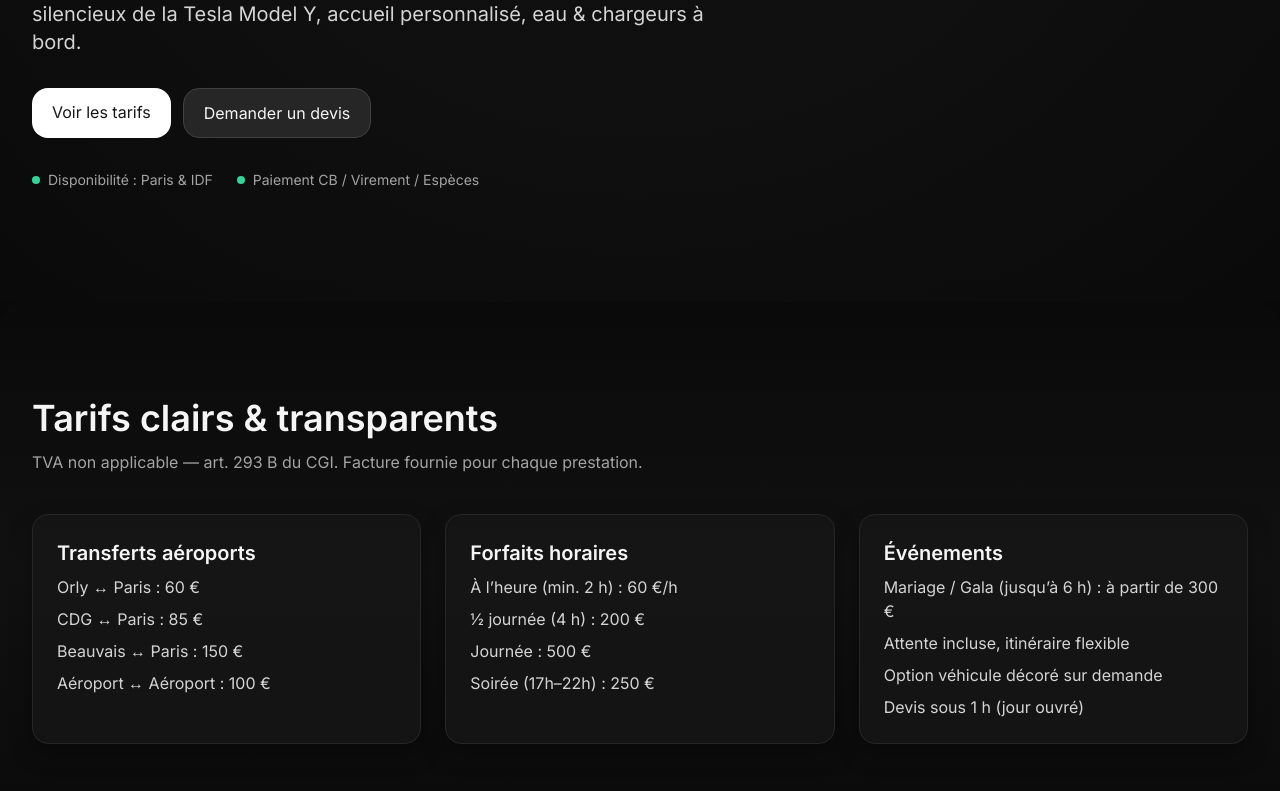
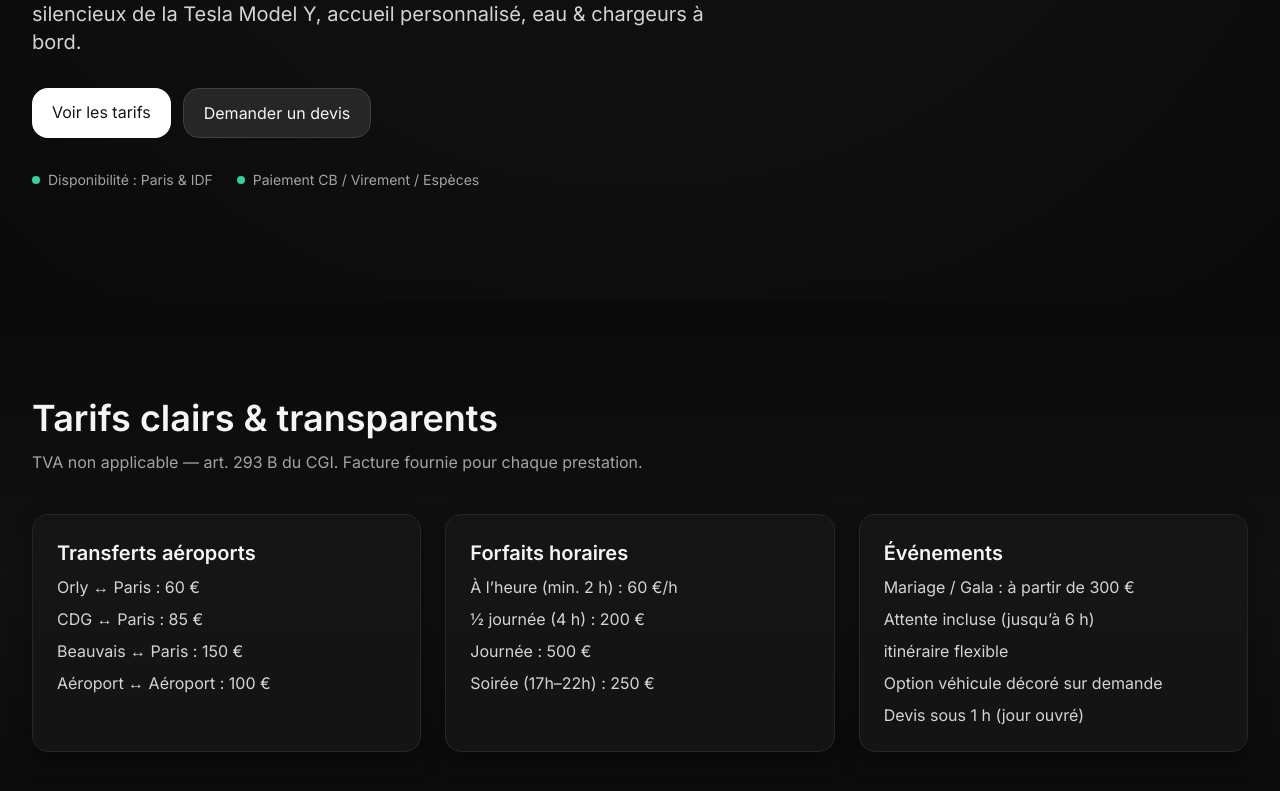
Before and after one commit to Robotham33/Trustdrive, a React (Vite) app: page / in a window 1280 px wide. Shown: the part 325-1116 px from the top of the page. Built offline with nearby package versions, Linux system fonts and the light colour scheme.

Commit message:
Update App.jsx
Maj forme

```diff
--- a/src/App.jsx
+++ b/src/App.jsx
@@ -97,8 +97,9 @@ export default function TrustDriveVitrine() {
           <div className="rounded-2xl border border-neutral-800 bg-neutral-900/70 p-6 shadow-lg transition-transform duration-300 hover:scale-105 hover:shadow-[0_0_30px_rgba(0,255,255,0.3)]">
             <h3 className="text-xl font-semibold mb-2">Événements</h3>
             <ul className="space-y-2 text-neutral-300">
-              <li>Mariage / Gala (jusqu’à 6 h) : <span className="font-medium">à partir de 300 €</span></li>
-              <li>Attente incluse, itinéraire flexible</li>
+              <li>Mariage / Gala : <span className="font-medium">à partir de 300 €</span></li>
+              <li>Attente incluse (jusqu’à 6 h)</li>
+              <li>itinéraire flexible</li>
               <li>Option véhicule décoré sur demande</li>
               <li>Devis sous 1 h (jour ouvré)</li>
             </ul>
```
